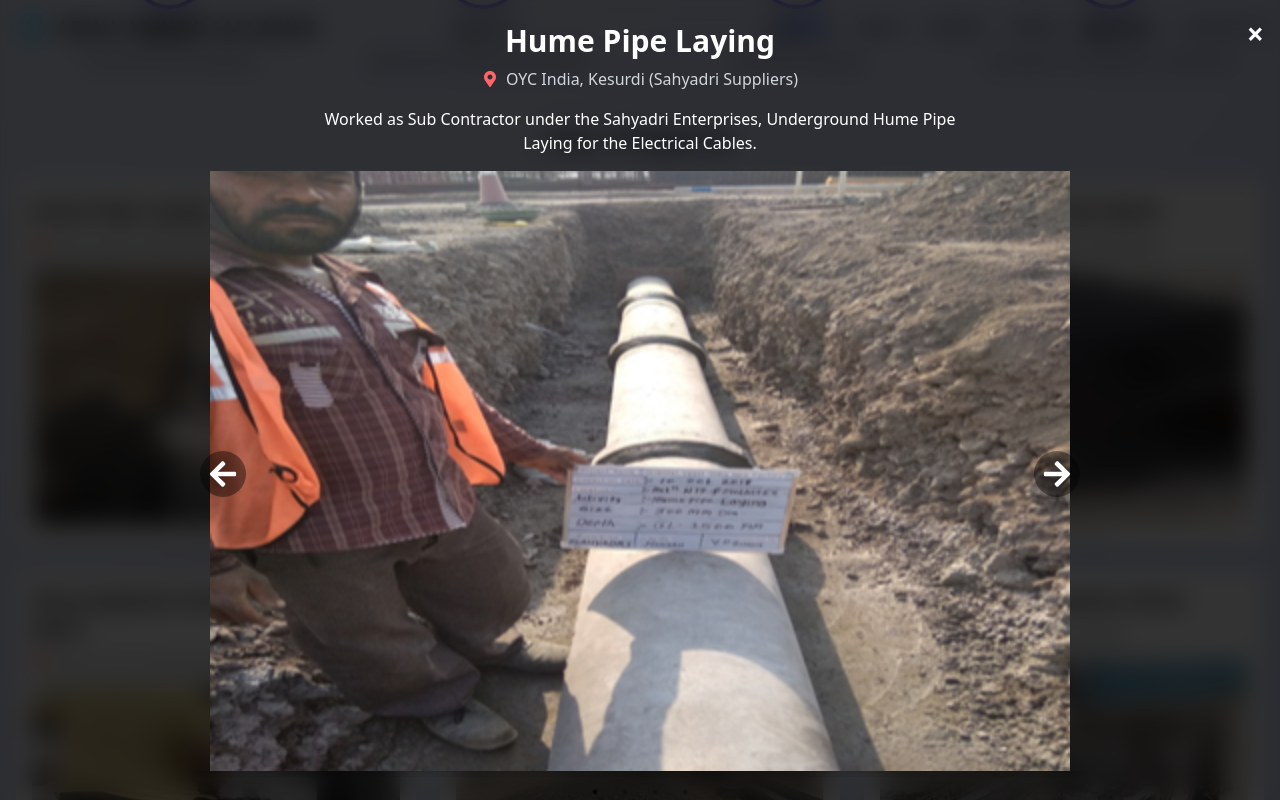
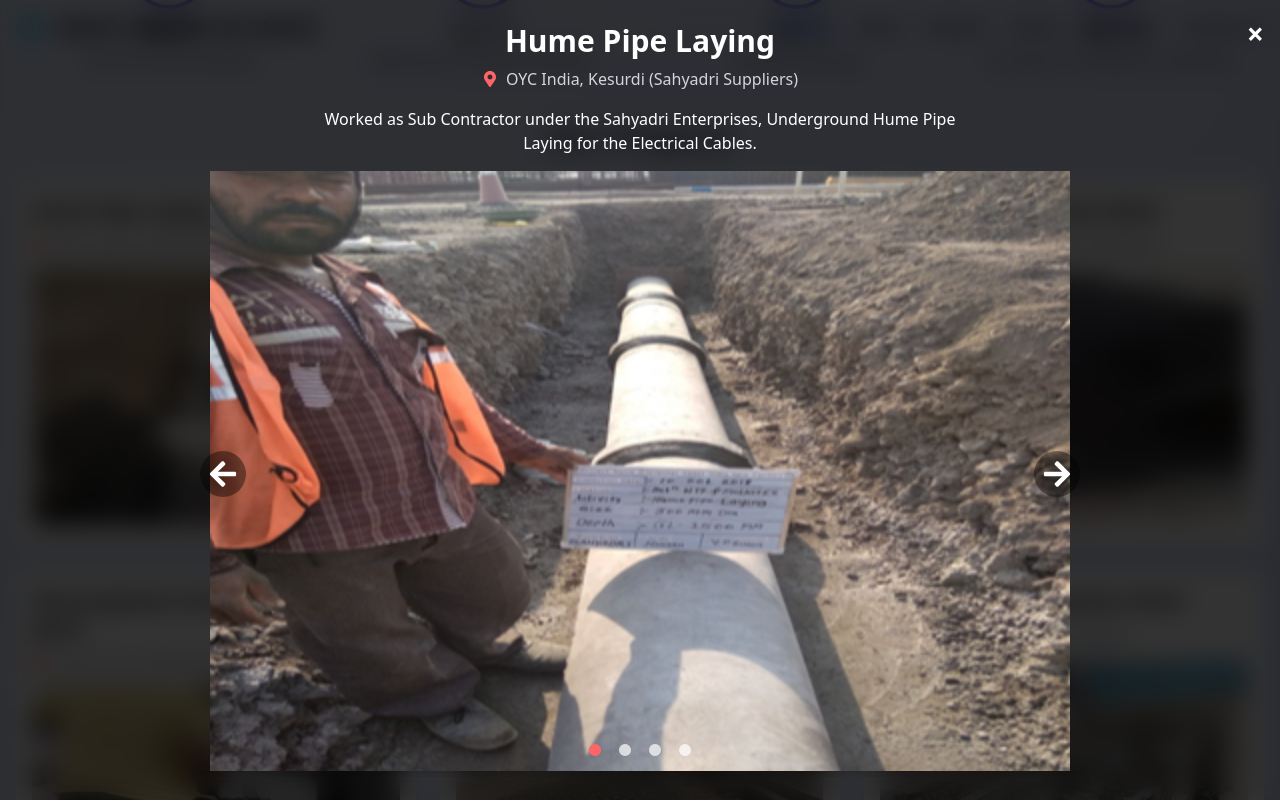
Before and after one commit to TejasPadale/AKS, a React (Vite) app: page / in a window 1280 px wide. Both pictures are taken after a click on the element 216 px from the left and 3673 px from the top of the page. Shown: the part 3273-4073 px from the top of the page. Built offline with nearby package versions, Linux system fonts and the light colour scheme.

Commit message:
Update ProjectCard.jsx

```diff
--- a/src/components/ProjectCard.jsx
+++ b/src/components/ProjectCard.jsx
@@ -22,7 +22,7 @@ export default function ProjectCard({ project }) {
     swipe: true,
     autoplay: true,
     autoplaySpeed: 3000,
-    lazyLoad: "ondemand", // 👈 only load images when needed
+    lazyLoad: "ondemand",
   };
 
   return (
@@ -41,19 +41,35 @@ export default function ProjectCard({ project }) {
       )}
 
       {/* Thumbnail carousel */}
-      <Slider {...settings} ref={thumbnailSliderRef}>
+      <div className="relative">
+        <Slider
+          {...settings}
+          ref={thumbnailSliderRef}
+          className="
+            [&_.slick-dots]:!absolute
+            [&_.slick-dots]:!bottom-2
+            [&_.slick-dots]:!left-1/2
+            [&_.slick-dots]:!-translate-x-1/2
+            [&_.slick-dots_li_button:before]:!text-xs
+            [&_.slick-dots_li_button:before]:!text-white
+            [&_.slick-dots_li_button:before]:!opacity-70
+            [&_.slick-dots_li.slick-active_button:before]:!text-red-400
+            [&_.slick-dots_li.slick-active_button:before]:!opacity-100
+          "
+        >
           {project.images.map((img, index) => (
             <div key={index}>
               <img
                 src={img}
                 alt={`${project.name} - slide ${index + 1}`}
                 className="w-full h-48 sm:h-64 object-cover cursor-pointer rounded-md transition duration-300 ease-in-out hover:opacity-90"
-              loading="lazy" // 👈 lazy load
+                loading="lazy"
                 onClick={() => setIsFullscreen(true)}
               />
             </div>
           ))}
         </Slider>
+      </div>
 
       {/* Fullscreen Modal */}
       <AnimatePresence>
@@ -94,7 +110,21 @@ export default function ProjectCard({ project }) {
 
             {/* Fullscreen Carousel */}
             <div className="relative w-full max-w-3xl sm:max-w-4xl">
-              <Slider {...settings} ref={fullscreenSliderRef}>
+              <Slider
+                {...settings}
+                ref={fullscreenSliderRef}
+                className="
+                  [&_.slick-dots]:!absolute
+                  [&_.slick-dots]:!bottom-4
+                  [&_.slick-dots]:!left-1/2
+                  [&_.slick-dots]:!-translate-x-1/2
+                  [&_.slick-dots_li_button:before]:!text-sm
+                  [&_.slick-dots_li_button:before]:!text-white
+                  [&_.slick-dots_li_button:before]:!opacity-70
+                  [&_.slick-dots_li.slick-active_button:before]:!text-red-400
+                  [&_.slick-dots_li.slick-active_button:before]:!opacity-100
+                "
+              >
                 {project.images.map((img, index) => (
                   <div key={index} className="flex items-center justify-center">
                     <img
```
Lines whose indentation alone changed are shown as unchanged.
